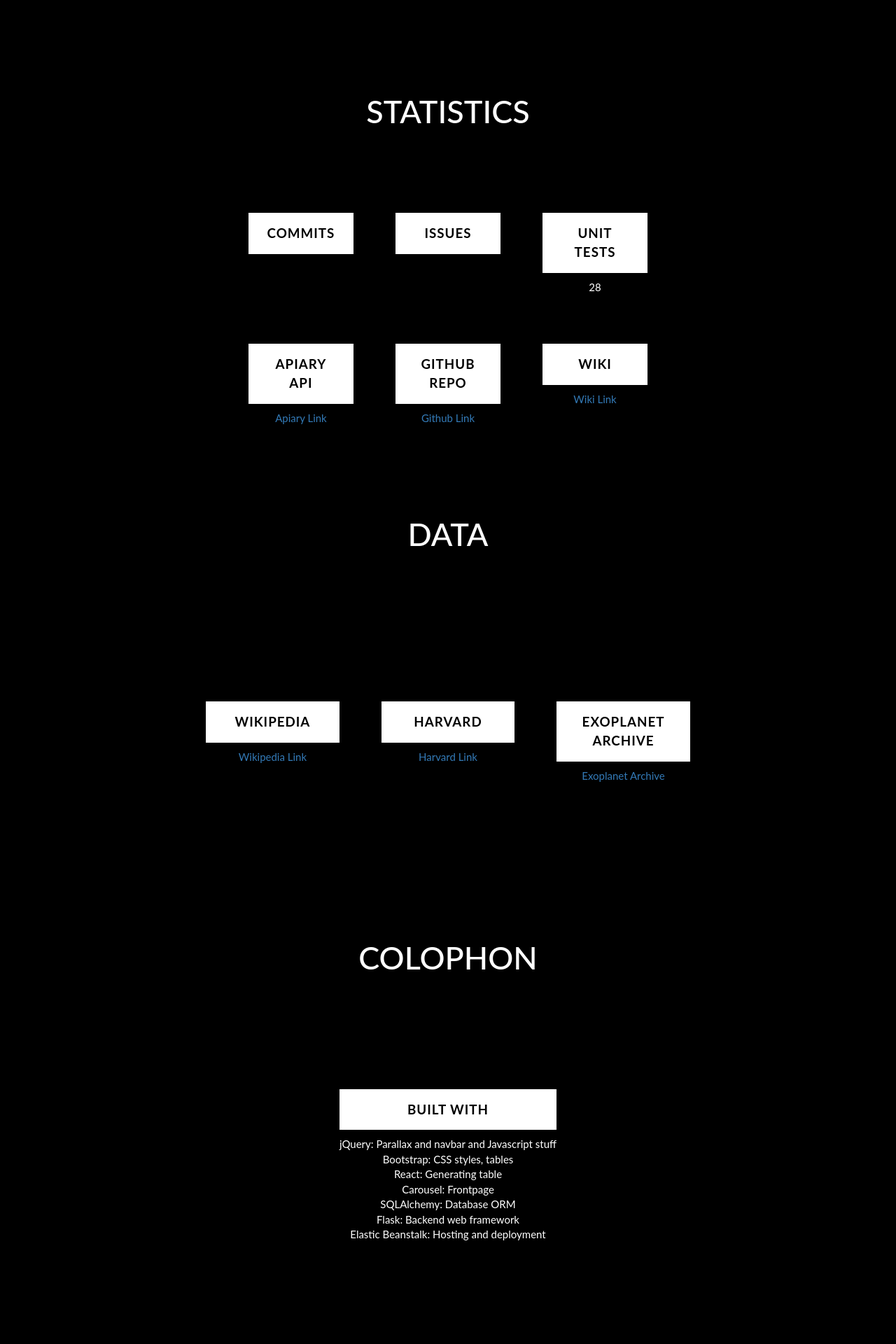
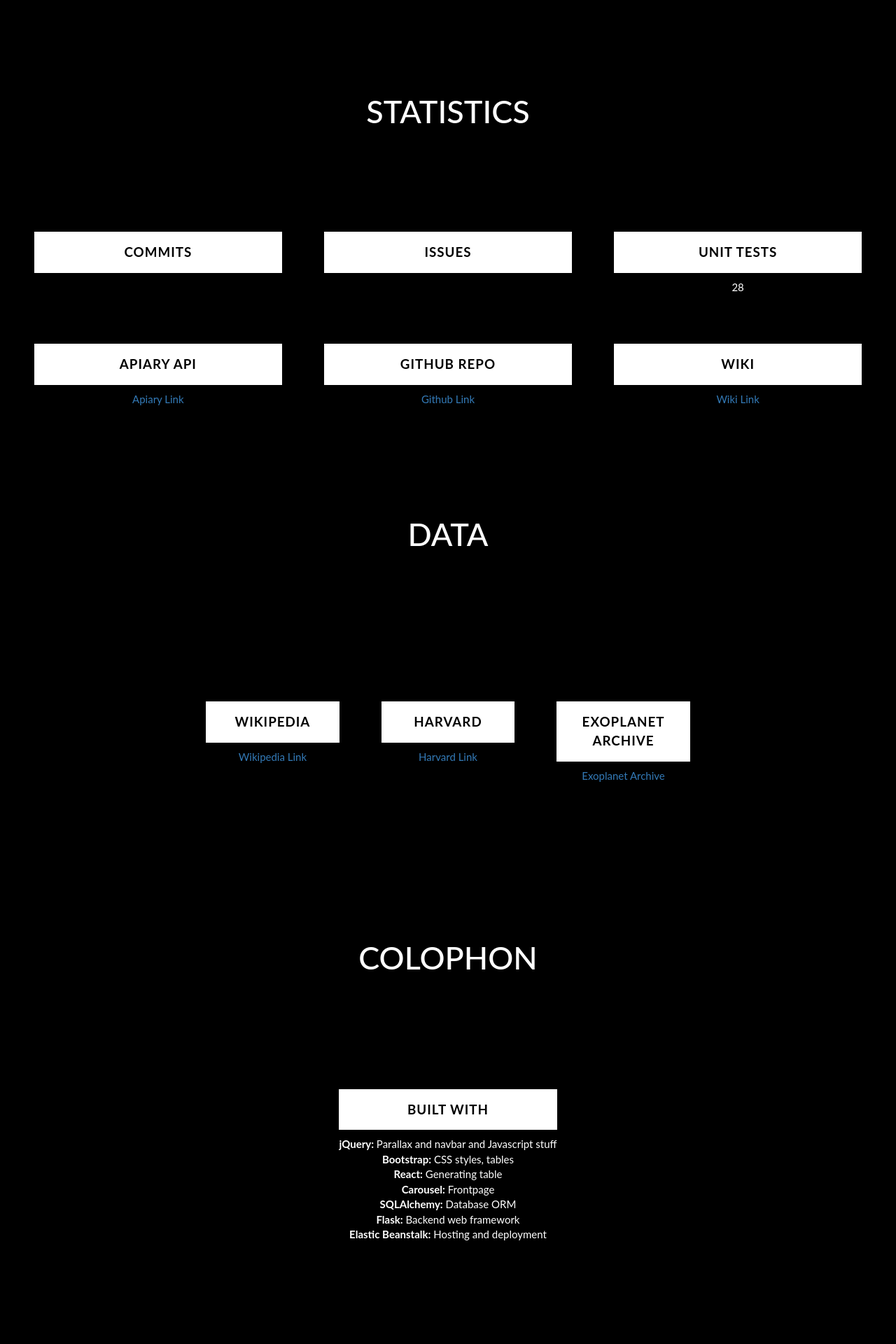
Before and after one commit to cs373gc-fall-2016/interswellar, a Flask app: template interswellar/templates/about.html in a window 1280 px wide. Shown: the part 2142-4062 px from the top of the page at 70% size. Run offline with Flask 2, Linux system fonts and the light colour scheme; the template is opened without the code that fills it, so the values that code supplies are empty; some libraries are stand-ins or nearby versions.

Commit message:
fix some about formatting

```diff
--- a/interswellar/static/css/about.css
+++ b/interswellar/static/css/about.css
@@ -92,14 +92,14 @@
 
 /* Small screen CSS tweaks  */
 @media screen and (max-width: 767px) {
-    .col-md-4{
+/*    .col-md-4{
         padding-right: 0px;
         padding-left: 0px;
-    }
-    .col-md-12 {
+    }*/
+/*    .col-md-12 {
         padding-right: 0px;
         padding-left: 0px;
-    }
+    }*/
 
     .team-info {
         padding-right: 0px;
--- a/interswellar/templates/about.html
+++ b/interswellar/templates/about.html
@@ -255,7 +255,6 @@
 
 	<!-- Statistics -->
 	<div class="container-fluid inner">
-		<div class="row">
 			<div class="col-md-4 buffer">
 				<div class="about">
 					<div class="data-header">
@@ -286,8 +285,6 @@
 					</p>
 				</div>
 			</div>
-		</div>
-		<div class="row">
 			<div class="col-md-4 buffer">
 				<div class="about">
 					<div class="data-header">
@@ -318,7 +315,6 @@
 					</p>
 				</div>
 			</div>
-		</div>
 	</div>
 </div>
 
@@ -331,7 +327,6 @@
 
 	<!-- API data -->
 	<div class="container-fluid inner">
-		<div class="row">
 			<div class="col-md-4 buffer">
 				<div class="about">
 					<div class="data-header">
@@ -362,7 +357,6 @@
 					</p>
 				</div>
 			</div>
-		</div>
 	</div>
 </div>
 
@@ -375,30 +369,28 @@
 
 	<!-- Tools list -->
 	<div class="container-fluid inner">
-		<div class="row">
 			<div class="col-md-12 buffer">
 				<div class="about">
 					<div class="data-header">
 						BUILT WITH
 					</div>
 					<p>
-						jQuery: Parallax and navbar and Javascript stuff
+						<b>jQuery:</b> Parallax and navbar and Javascript stuff
 						<br>
-						Bootstrap: CSS styles, tables
+						<b>Bootstrap:</b> CSS styles, tables
 						<br>
-						React: Generating table
+						<b>React:</b> Generating table
 						<br>
-						Carousel: Frontpage
+						<b>Carousel:</b> Frontpage
 						<br>
-						SQLAlchemy: Database ORM
+						<b>SQLAlchemy:</b> Database ORM
 						<br>
-						Flask: Backend web framework
+						<b>Flask:</b> Backend web framework
 						<br>
-						Elastic Beanstalk: Hosting and deployment
+						<b>Elastic Beanstalk:</b> Hosting and deployment
 					</p>
 				</div>
 			</div>
-		</div>
 	</div>
 
 </body>
```
